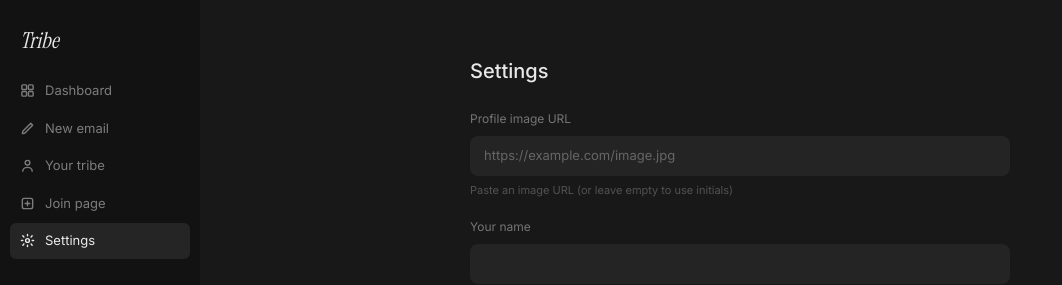
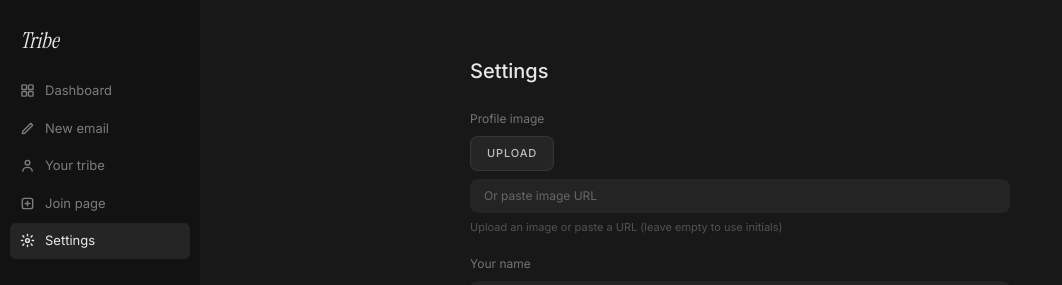
Before and after one commit to matcreates/tribe, a Next.js app: page /settings in a window 1280 px wide. Shown: the top 285 px of the page, without its empty margins (0-1062 px from the left). Built offline with nearby package versions, Linux system fonts and the light colour scheme; no server answers; the database is empty; sample sign-in values are in the browser's storage.

Commit message:
Add file upload for profile images

```diff
--- a/package.json
+++ b/package.json
@@ -9,6 +9,7 @@
     "lint": "eslint"
   },
   "dependencies": {
+    "@vercel/blob": "^2.0.0",
     "bcryptjs": "^3.0.3",
     "next": "16.1.1",
     "next-auth": "^5.0.0-beta.30",
--- a/src/app/(dashboard)/settings/page.tsx
+++ b/src/app/(dashboard)/settings/page.tsx
@@ -1,6 +1,6 @@
 "use client";
 
-import { useState, useEffect } from "react";
+import { useState, useEffect, useRef } from "react";
 import { getTribeSettings, updateTribeSettings } from "@/lib/actions";
 import { Toast, useToast } from "@/components/Toast";
 
@@ -10,6 +10,8 @@ export default function SettingsPage() {
   const [ownerAvatar, setOwnerAvatar] = useState("");
   const [isLoading, setIsLoading] = useState(true);
   const [isSaving, setIsSaving] = useState(false);
+  const [isUploading, setIsUploading] = useState(false);
+  const fileInputRef = useRef<HTMLInputElement>(null);
   const { toast, showToast, hideToast } = useToast();
 
   useEffect(() => {
@@ -26,6 +28,53 @@ export default function SettingsPage() {
       console.error("Failed to load settings:", error);
     } finally {
       setIsLoading(false);
+    }
+  };
+
+  const handleFileSelect = () => {
+    fileInputRef.current?.click();
+  };
+
+  const handleFileChange = async (e: React.ChangeEvent<HTMLInputElement>) => {
+    const file = e.target.files?.[0];
+    if (!file) return;
+
+    // Validate file type
+    if (!file.type.startsWith("image/")) {
+      showToast("Please select an image file");
+      return;
+    }
+
+    // Validate file size (max 5MB)
+    if (file.size > 5 * 1024 * 1024) {
+      showToast("Image must be less than 5MB");
+      return;
+    }
+
+    setIsUploading(true);
+    try {
+      const formData = new FormData();
+      formData.append("file", file);
+
+      const response = await fetch("/api/upload-avatar", {
+        method: "POST",
+        body: formData,
+      });
+
+      const data = await response.json();
+
+      if (!response.ok) {
+        throw new Error(data.error || "Upload failed");
+      }
+
+      setOwnerAvatar(data.url);
+      showToast("Image uploaded successfully");
+    } catch (error) {
+      const message = error instanceof Error ? error.message : "Failed to upload image";
+      showToast(message);
+    } finally {
+      setIsUploading(false);
+      e.target.value = ""; // Reset file input
     }
   };
 
@@ -61,8 +110,8 @@ export default function SettingsPage() {
 
         {/* Profile Image */}
         <div className="mb-5">
-          <label className="block text-[12px] text-white/40 mb-2">Profile image URL</label>
-          <div className="flex items-center gap-3">
+          <label className="block text-[12px] text-white/40 mb-2">Profile image</label>
+          <div className="flex items-center gap-3 mb-2">
             {ownerAvatar && (
               <div className="w-12 h-12 rounded-full overflow-hidden flex-shrink-0" style={{ background: 'rgba(255, 255, 255, 0.05)' }}>
                 {/* eslint-disable-next-line @next/next/no-img-element */}
@@ -76,17 +125,33 @@ export default function SettingsPage() {
                 />
               </div>
             )}
+            <button
+              type="button"
+              onClick={handleFileSelect}
+              disabled={isUploading}
+              className="px-4 py-2 rounded-[8px] text-[11px] font-medium tracking-[0.08em] text-white/70 transition-colors disabled:opacity-50 hover:bg-white/[0.08]"
+              style={{ background: 'rgba(255, 255, 255, 0.06)', border: '1px solid rgba(255, 255, 255, 0.08)' }}
+            >
+              {isUploading ? "UPLOADING..." : "UPLOAD"}
+            </button>
             <input
-              type="url"
-              value={ownerAvatar}
-              onChange={(e) => setOwnerAvatar(e.target.value)}
-              placeholder="https://example.com/image.jpg"
-              className="flex-1 px-3.5 py-2.5 rounded-[8px] text-[13px] text-white/70 placeholder:text-white/25 focus:outline-none transition-colors"
-              style={{ background: 'rgba(255, 255, 255, 0.05)' }}
+              ref={fileInputRef}
+              type="file"
+              accept="image/*"
+              onChange={handleFileChange}
+              className="hidden"
             />
           </div>
+          <input
+            type="url"
+            value={ownerAvatar}
+            onChange={(e) => setOwnerAvatar(e.target.value)}
+            placeholder="Or paste image URL"
+            className="w-full px-3.5 py-2 rounded-[8px] text-[12px] text-white/70 placeholder:text-white/25 focus:outline-none transition-colors"
+            style={{ background: 'rgba(255, 255, 255, 0.05)' }}
+          />
           <p className="text-[11px] text-white/25 mt-1.5">
-            Paste an image URL (or leave empty to use initials)
+            Upload an image or paste a URL (leave empty to use initials)
           </p>
         </div>
 
--- /dev/null
+++ b/src/app/api/upload-avatar/route.ts
@@ -0,0 +1,74 @@
+import { NextRequest, NextResponse } from "next/server";
+import { put } from "@vercel/blob";
+import { auth } from "@/lib/auth";
+import { getTribeByUserId, updateTribe } from "@/lib/db";
+
+export async function POST(request: NextRequest) {
+  try {
+    const session = await auth();
+    if (!session?.user?.id) {
+      return NextResponse.json(
+        { error: "Unauthorized" },
+        { status: 401 }
+      );
+    }
+
+    const tribe = await getTribeByUserId(session.user.id);
+    if (!tribe) {
+      return NextResponse.json(
+        { error: "Tribe not found" },
+        { status: 404 }
+      );
+    }
+
+    const formData = await request.formData();
+    const file = formData.get("file") as File;
+
+    if (!file) {
+      return NextResponse.json(
+        { error: "No file provided" },
+        { status: 400 }
+      );
+    }
+
+    // Validate file type
+    if (!file.type.startsWith("image/")) {
+      return NextResponse.json(
+        { error: "File must be an image" },
+        { status: 400 }
+      );
+    }
+
+    // Validate file size (max 5MB)
+    if (file.size > 5 * 1024 * 1024) {
+      return NextResponse.json(
+        { error: "File size must be less than 5MB" },
+        { status: 400 }
+      );
+    }
+
+    // Upload to Vercel Blob
+    const blob = await put(`avatars/${tribe.id}-${Date.now()}.${file.name.split('.').pop()}`, file, {
+      access: 'public',
+      contentType: file.type,
+    });
+
+    // Update tribe with new avatar URL
+    await updateTribe(tribe.id, {
+      owner_avatar: blob.url,
+    });
+
+    return NextResponse.json({
+      success: true,
+      url: blob.url,
+    });
+  } catch (error) {
+    console.error("Upload avatar error:", error);
+    return NextResponse.json(
+      {
+        error: error instanceof Error ? error.message : "Failed to upload image",
+      },
+      { status: 500 }
+    );
+  }
+}
```
Also changed, not shown: 1 other file (tests, documents, lock files or other folders).
